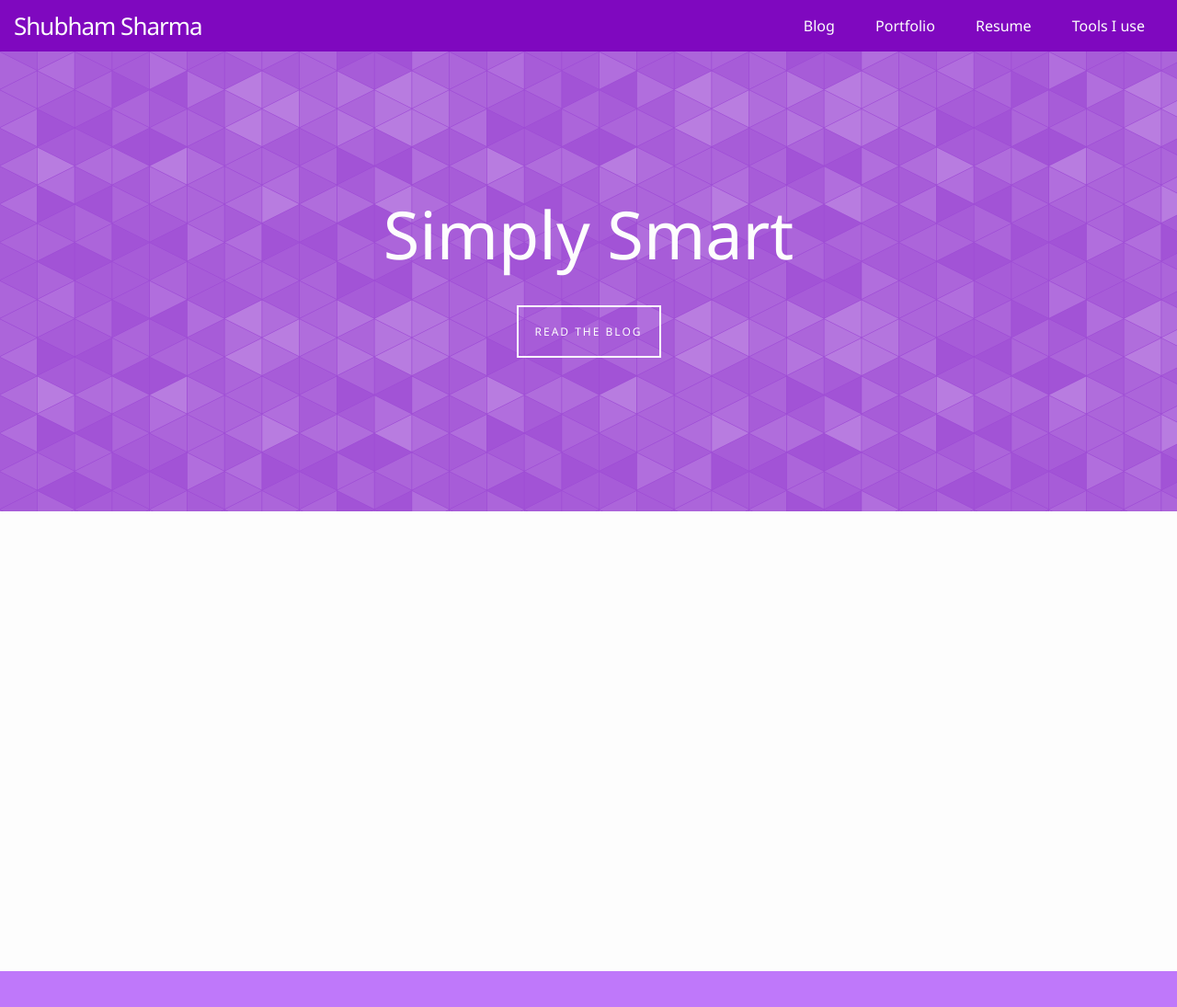
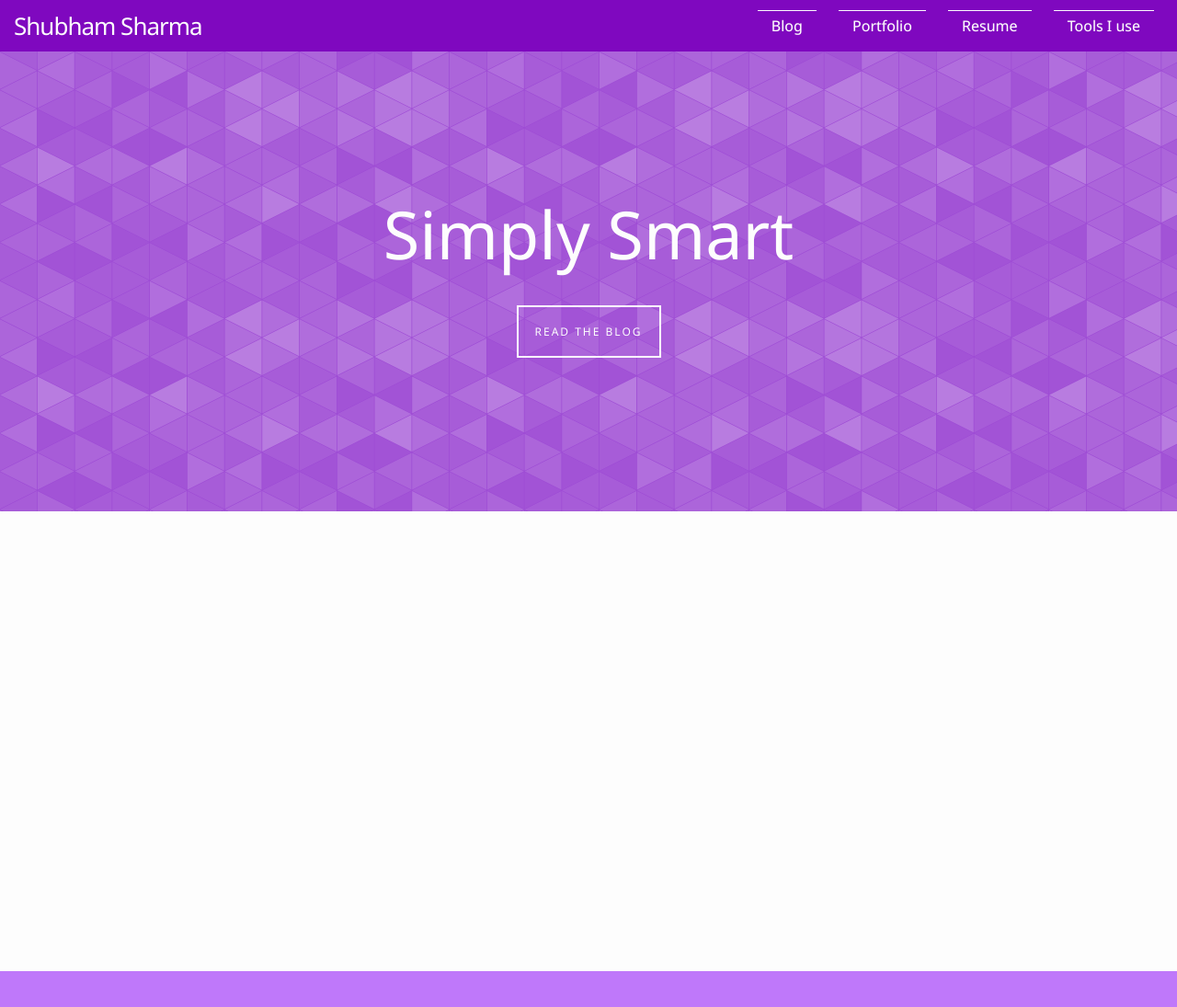
Before and after one commit to shubham1337/blog, a Jekyll site: the page built from index.html, in a window 1280 px wide and 1400 px high. Shown: the top 1095 px of the window at 92% size. Built offline with Jekyll 4.4.1, drawn with Linux system fonts in a browser that asks for light colours; some of the changed text lies outside the part shown.

Commit message:
Added fancy navigation link hover animation

```diff
--- a/_includes/footer.html
+++ b/_includes/footer.html
@@ -47,6 +47,7 @@
 
       <div class="footer-col  footer-col-3">
         <p class="text">{{ site.description }}</p>
+        <p>© {{ site.title }}. All rights reserved.</p>
       </div>
     </div>
 
--- a/_sass/_custom.scss
+++ b/_sass/_custom.scss
@@ -11,20 +11,19 @@
     text-align: center;
 }
 
-.skills-section,
-.blogposts-section,
-.portfolio-section {
+.home > section:nth-child(2) {
+    background-color: $background-color;
+}
+.home > section:nth-child(3) {
+    background-color: $brand-color;
+}
+.home > section:nth-child(4) {
+    background-color: $background-color;
+}
+
+.cards-wrapper {
     display: table;
     width: 100%;
-}
-.portfolio-section {
-    background-color: $background-color;
-}
-.skills-section {
-    background-color: $brand-color;
-}
-.blogposts-section {
-    background-color: $background-color;
 }
 .cards-group {
     display: table-cell;
--- a/_sass/_layout.scss
+++ b/_sass/_layout.scss
@@ -34,14 +34,56 @@
     }
 
     .page-link {
+        box-sizing: border-box;
         color: $background-color;
+        display: inline-block;
         line-height: $base-line-height;
-        margin: 20px;
+        margin: 0 10px;
+        outline: medium none;
+        padding: 0.3em 15px;
+        position: relative;
+        text-decoration: none;
+        text-shadow: 0 0 1px rgba(255, 255, 255, 0.3);
 
         // Gaps between nav items, but not on the first one
-        &:first-child {
-            margin-right: 20px;
+        /*&:first-child {
+            margin-right: 10px;
+        }*/
+
+        //Fancy Navigation Links animation
+        &::before {
+            box-sizing: border-box;
+            position: absolute;
+            top: 0;
+            left: 0;
+            width: 100%;
+            height: 1px;
+            background: $background-color;
+            content: '';
+            transition: top 0.3s;
         }
+
+        &::after {
+            box-sizing: border-box;
+            position: absolute;
+            top: 0;
+            left: 0;
+            width: 1px;
+            height: 1px;
+            background: $background-color;
+            content: '';
+            transition: height 0.3s;
+        }
+
+        &:hover::before {
+            top: 100%;
+            opacity: 1;
+        }
+
+        &:hover::after {
+            height: 100%;
+        }
+
     }
 
     @include media-query($on-palm) {
@@ -85,6 +127,10 @@
         .page-link {
             display: block;
             padding: 5px 10px;
+            color: $darker-brand-color;
+            &::after, &::before {
+                background: $darker-brand-color;
+            }
         }
     }
 }
--- a/css/main.scss
+++ b/css/main.scss
@@ -22,7 +22,7 @@ $background-color: #fdfdfd;
 $darker-brand-color:    #7F08BF;
 $dark-brand-color:      #9D4AD4;
 $brand-color:           #BF78FA;
-$light-brand-color:   #DBA2FA;
+$light-brand-color:     #DBA2FA;
 /*Blue #36AEE7*/
 
 $grey-color:       #828282;
--- a/index.html
+++ b/index.html
@@ -17,6 +17,7 @@ layout: default
     </section>
 
     <section class="blogposts-section">
+        <div class="cards-wrapper">
             <div class="cards-group">
                 <div class="card">
                 </div>
@@ -25,6 +26,7 @@ layout: default
                 <div class="card">
                 </div>
             </div>
+        </div>
     </section>
 
 </section>
```
Also changed, not shown: 8 other files. Lines whose indentation alone changed are shown as unchanged.
